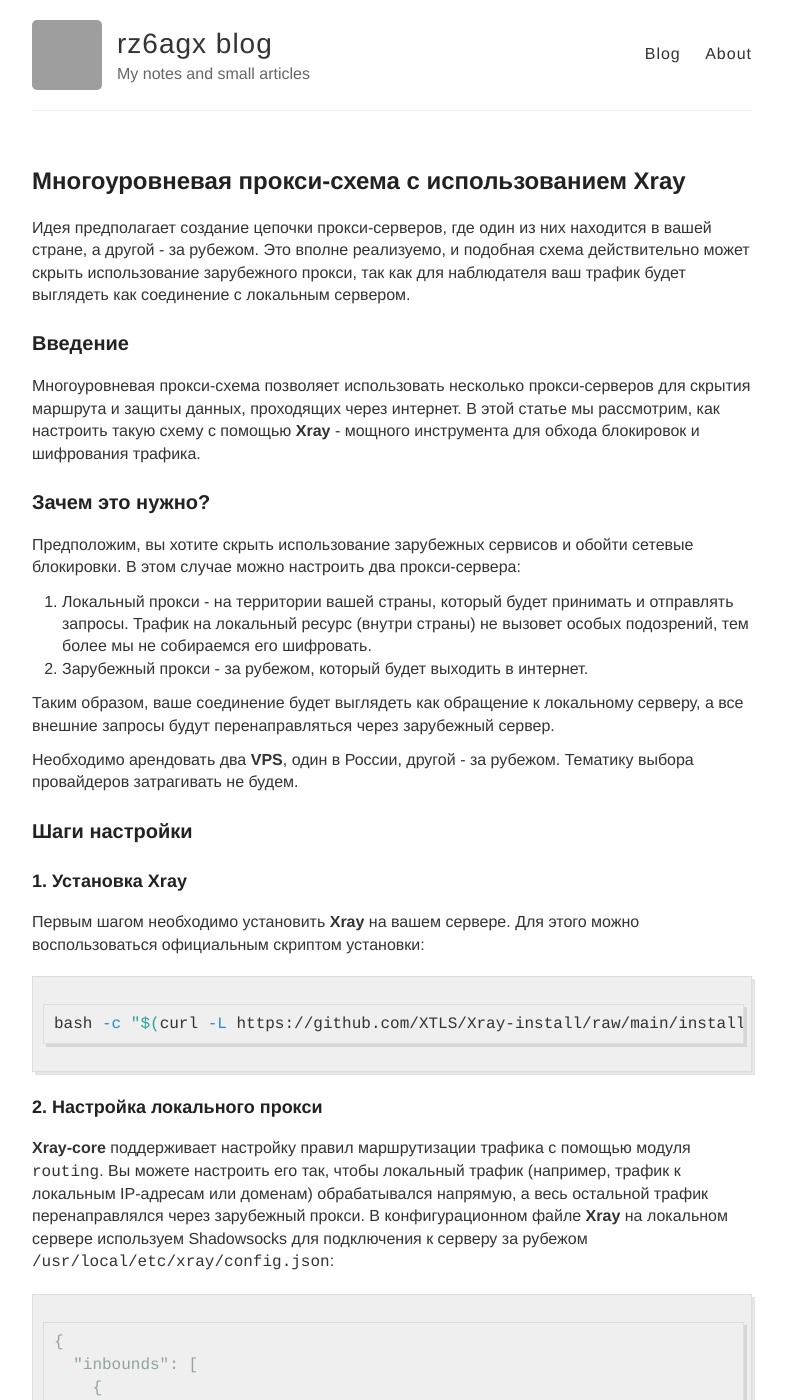
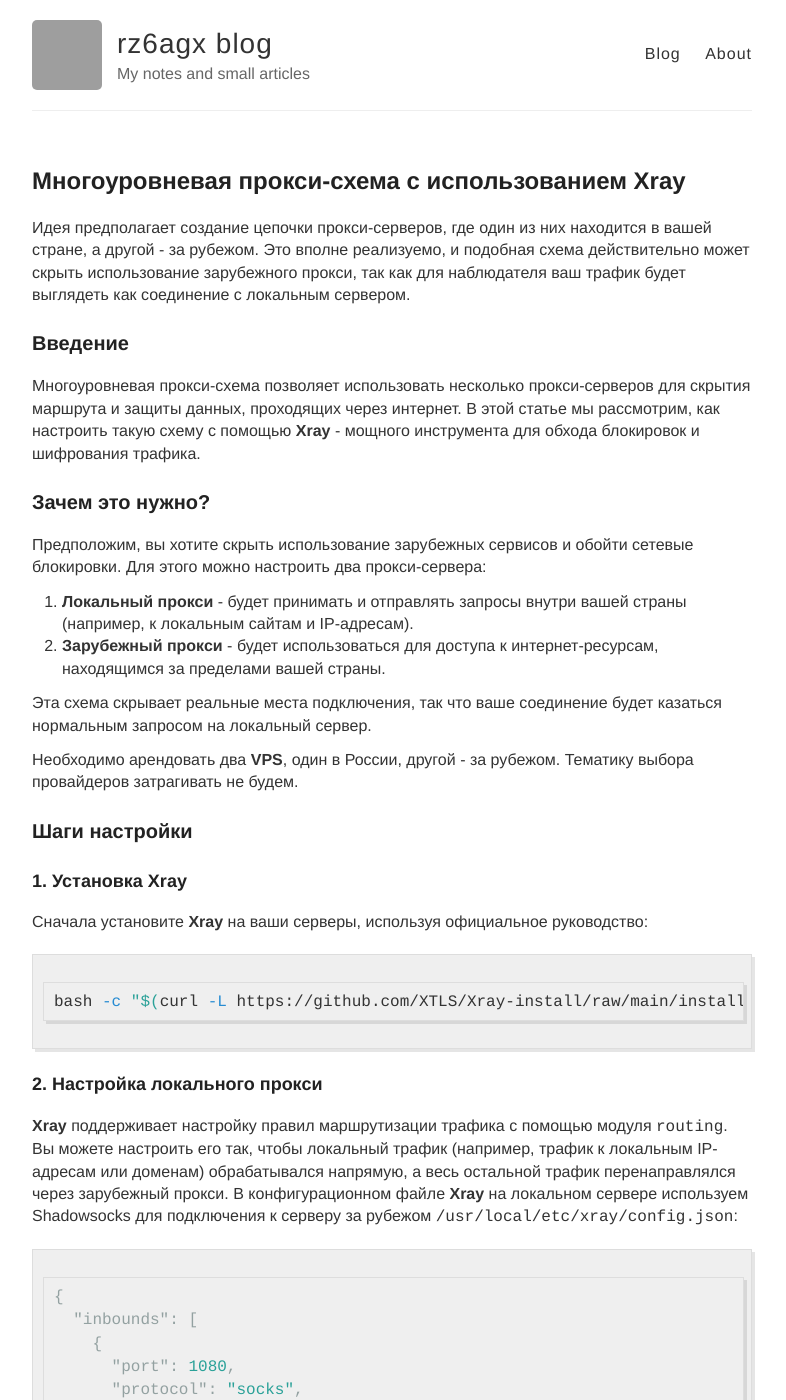
Before and after one commit to rz6agx/rz6agx.github.io, a Jekyll site: the page built from _posts/2024-12-27-Xray-proxy-scheme.md, in a window 1280 px wide and 1400 px high. Shown: the whole window, without its empty margins (248-1034 px from the left). Built offline with Jekyll 4.4.1, drawn with Linux system fonts in a browser that asks for light colours; grey boxes are pictures that could not be loaded.

Commit message:
add article

````diff
--- a/_posts/2024-12-27-Xray-proxy-scheme.md
+++ b/_posts/2024-12-27-Xray-proxy-scheme.md
@@ -10,18 +10,18 @@
 
 ## Зачем это нужно?
 
-Предположим, вы хотите скрыть использование зарубежных сервисов и обойти сетевые блокировки. В этом случае можно настроить два прокси-сервера:
-1. Локальный прокси - на территории вашей страны, который будет принимать и отправлять запросы. Трафик на локальный ресурс (внутри страны) не вызовет особых подозрений, тем более мы не собираемся его шифровать.
-2. Зарубежный прокси - за рубежом, который будет выходить в интернет.
+Предположим, вы хотите скрыть использование зарубежных сервисов и обойти сетевые блокировки. Для этого можно настроить два прокси-сервера:
+1. **Локальный прокси** - будет принимать и отправлять запросы внутри вашей страны (например, к локальным сайтам и IP-адресам).
+2. **Зарубежный прокси** - будет использоваться для доступа к интернет-ресурсам, находящимся за пределами вашей страны.
 
-Таким образом, ваше соединение будет выглядеть как обращение к локальному серверу, а все внешние запросы будут перенаправляться через зарубежный сервер.
+Эта схема скрывает реальные места подключения, так что ваше соединение будет казаться нормальным запросом на локальный сервер.
 
 Необходимо арендовать два **VPS**, один в России, другой - за рубежом. Тематику выбора провайдеров затрагивать не будем.
 
 ## Шаги настройки
 ### 1. Установка Xray
 
-Первым шагом необходимо установить **Xray** на вашем сервере. Для этого можно воспользоваться официальным скриптом установки:
+Сначала установите **Xray** на ваши серверы, используя официальное руководство:
 
 ```bash
 bash -c "$(curl -L https://github.com/XTLS/Xray-install/raw/main/install-release.sh)"
@@ -29,7 +29,7 @@
 
 ### 2. Настройка локального прокси
 
-**Xray-core** поддерживает настройку правил маршрутизации трафика с помощью модуля `routing`. Вы можете настроить его так, чтобы локальный трафик (например, трафик к локальным IP-адресам или доменам) обрабатывался напрямую, а весь остальной трафик перенаправлялся через зарубежный прокси. В конфигурационном файле **Xray** на локальном сервере используем Shadowsocks для подключения к серверу за рубежом `/usr/local/etc/xray/config.json`:
+**Xray** поддерживает настройку правил маршрутизации трафика с помощью модуля `routing`. Вы можете настроить его так, чтобы локальный трафик (например, трафик к локальным IP-адресам или доменам) обрабатывался напрямую, а весь остальной трафик перенаправлялся через зарубежный прокси. В конфигурационном файле **Xray** на локальном сервере используем Shadowsocks для подключения к серверу за рубежом `/usr/local/etc/xray/config.json`:
 
 ```json
 {
````
